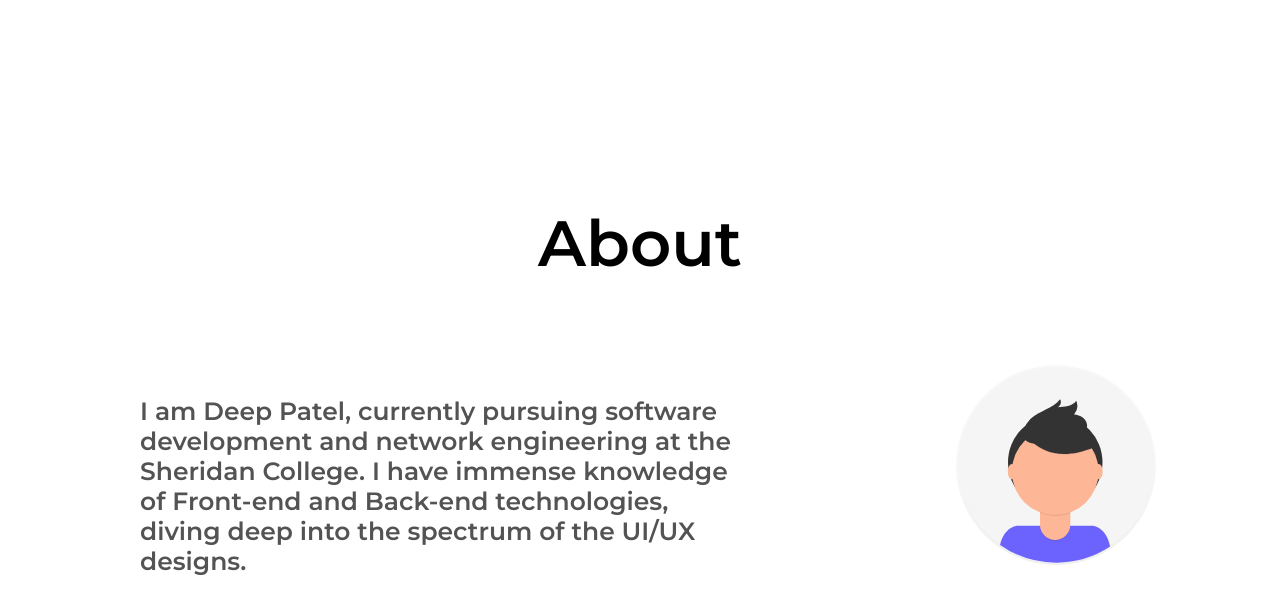
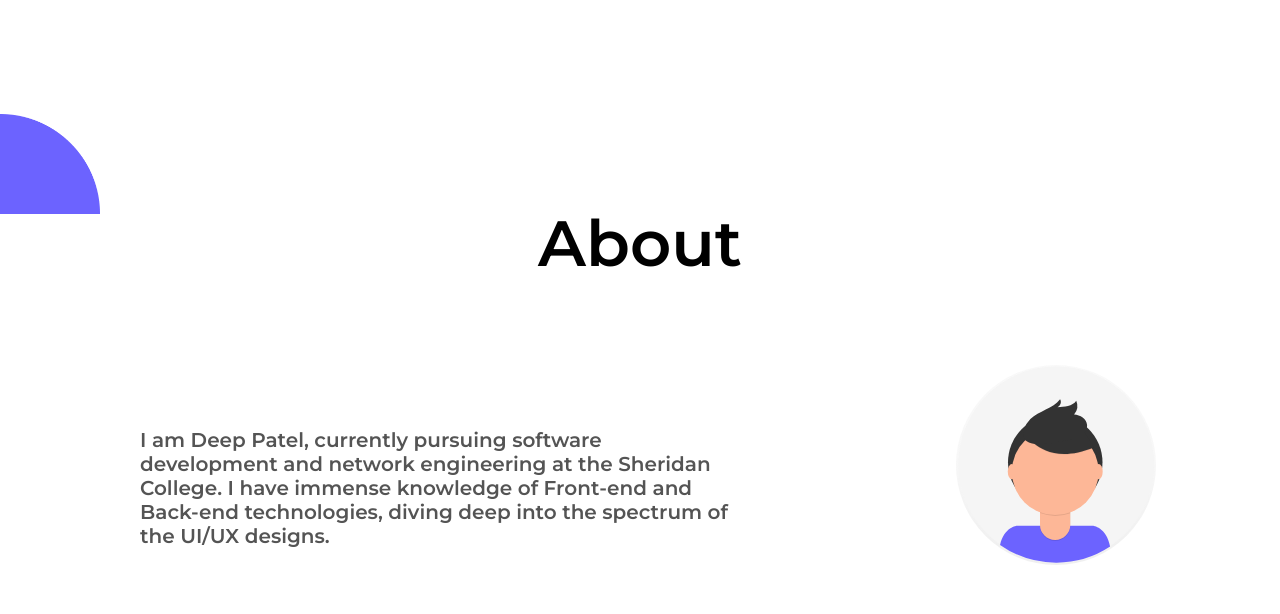
Before and after one commit to ConfidentProgrammer/ConfidentProgrammer.github.io, a plain HTML site: page index.html in a window 1280 px wide. Shown: the part 586-1200 px from the top of the page. Drawn offline with nearby package versions, Linux system fonts and the light colour scheme.

Commit message:
all new started

```diff
--- a/index.html
+++ b/index.html
@@ -10,6 +10,7 @@
     <script defer src="main.js"></script>
 </head>
 <body>
+    <img class="ellipse" src="ellipse.png" alt="">
     <nav class="forPc">
         <ul>
             <li><a href="#" class="nav-link home pc">Home</a></li>
--- a/main.scss
+++ b/main.scss
@@ -154,7 +154,9 @@ nav ul li a{
     margin-top: -250px;
 }
 
-
+.ellipse{
+    display: none;
+}
 
 
 
@@ -177,6 +179,15 @@ nav ul li a{
 
 
 @media (min-width:1025px){
+
+    .ellipse{
+        display: block;
+        height: 100px;
+        width: 100px;
+        position: fixed;
+        bottom: 0;
+        left: 0;
+    }
 
     .container{
         position: relative;
@@ -257,7 +268,7 @@ nav ul li a{
 
 
     .body-about{
-        font-size: 25px;
+        font-size: 20px;
         width: 600px;
         margin-top: -100px;
         margin-left: 200px;
@@ -305,6 +316,9 @@ nav ul li a{
 
 @media (max-height:500px){
 
+    .ellipse{
+        display: none;
+    }
 
 
     .title{
```
Also changed, not shown: ellipse.png (added), main.css, 1 other file.
